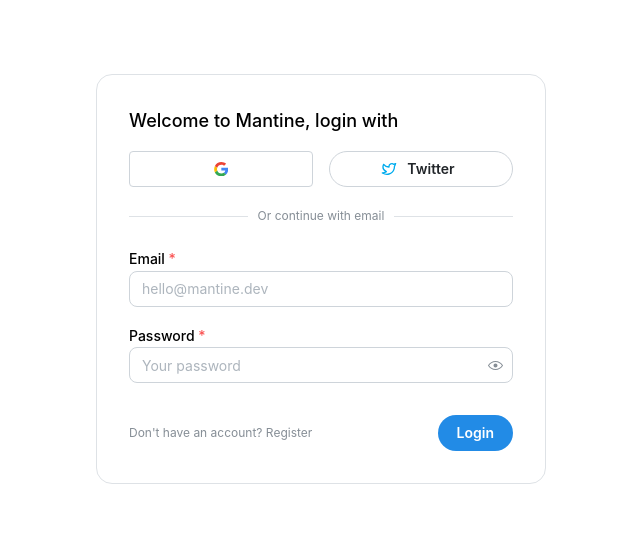
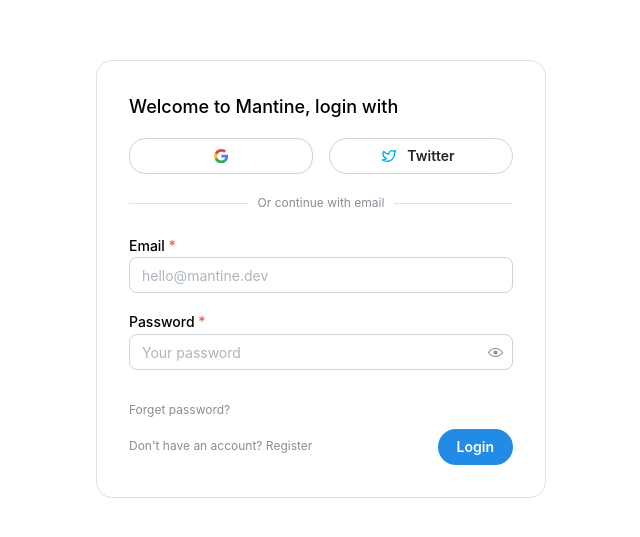
Before and after one commit to Rashad-Stack/mantine-ui, a React (Vite) app: page /auth in a window 1280 px wide. Shown: the part 121-658 px from the top of the page, without its empty margins (319-959 px from the left). Built offline with nearby package versions, Linux system fonts and the light colour scheme; no server answers.

Commit message:
feat: enhance authentication flow with password reset functionality and add profile picture input

```diff
--- a/src/components/GoogleButton.tsx
+++ b/src/components/GoogleButton.tsx
@@ -31,7 +31,7 @@
   };
 
   return (
-    <Button variant="default" onClick={handleGoogleSignIn}>
+    <Button variant="default" radius="lg" onClick={handleGoogleSignIn}>
       <svg
         xmlns="http://www.w3.org/2000/svg"
         preserveAspectRatio="xMidYMid"
--- a/src/pages/Auth.tsx
+++ b/src/pages/Auth.tsx
@@ -16,6 +16,7 @@
 import { upperFirst, useToggle } from "@mantine/hooks";
 import {
   createUserWithEmailAndPassword,
+  sendPasswordResetEmail,
   signInWithEmailAndPassword,
   updateProfile,
 } from "firebase/auth";
@@ -39,6 +40,7 @@
     initialValues: {
       email: "",
       name: "",
+      photoUrl: "",
       password: "",
       terms: true,
     },
@@ -46,7 +48,7 @@
     validate: {
       email: (val: string) => (/^\S+@\S+$/.test(val) ? null : "Invalid email"),
       password: (val: string) =>
-        val.length <= 6
+        val.length <= 1
           ? "Password should include at least 6 characters"
           : null,
     },
@@ -54,7 +56,7 @@
 
   const handleSubmit = form.onSubmit(async (values) => {
     setLoading(true);
-    const { email, password, name } = values;
+    const { email, password, name, photoUrl } = values;
 
     try {
       if (type === "register" && values.terms) {
@@ -66,6 +68,7 @@
         // Set the user's display name
         await updateProfile(result.user, {
           displayName: name,
+          photoURL: photoUrl,
         });
 
         dispatch({
@@ -81,12 +84,37 @@
       }
 
       navigate(from, { replace: true });
-    } catch (error) {
-      console.error(error);
+    } catch (error: unknown) {
+      const err = error as { code: string };
+      const errorMessage = err.code?.split("/")[1] || "An error occurred";
+      if (err.code.startsWith("auth/")) {
+        if (err.code.includes("password")) {
+          form.setErrors({ password: errorMessage });
+        } else if (err.code.includes("email")) {
+          form.setErrors({ email: errorMessage });
+        } else {
+          form.setErrors({ email: errorMessage, password: errorMessage });
+        }
+      } else {
+        console.error(err);
+      }
     } finally {
       setLoading(false);
     }
   });
+
+  const handleForgetPassword = async () => {
+    // Handle forgot password
+    setLoading(true);
+    try {
+      await sendPasswordResetEmail(auth, form.values.email);
+    } catch (error) {
+      console.error(error);
+    } finally {
+      alert("Password reset email sent");
+      setLoading(false);
+    }
+  };
 
   return (
     <>
@@ -129,6 +157,18 @@
                 />
               )}
 
+              {type === "register" && (
+                <TextInput
+                  label="Profile Picture"
+                  placeholder="Your profile picture"
+                  value={form.values.photoUrl}
+                  onChange={(event) =>
+                    form.setFieldValue("photoUrl", event.currentTarget.value)
+                  }
+                  radius="md"
+                />
+              )}
+
               <TextInput
                 required
                 label="Email"
@@ -137,7 +177,7 @@
                 onChange={(event) =>
                   form.setFieldValue("email", event.currentTarget.value)
                 }
-                error={form.errors.email && "Invalid email"}
+                error={form.errors.email}
                 radius="md"
               />
 
@@ -149,10 +189,7 @@
                 onChange={(event) =>
                   form.setFieldValue("password", event.currentTarget.value)
                 }
-                error={
-                  form.errors.password &&
-                  "Password should include at least 6 characters"
-                }
+                error={form.errors.password}
                 radius="md"
               />
 
@@ -167,7 +204,21 @@
               )}
             </Stack>
 
-            <Group justify="space-between" mt="xl">
+            {type === "login" && (
+              <Group justify="space-between" mt="xl">
+                <Anchor
+                  component="button"
+                  type="button"
+                  c="dimmed"
+                  onClick={handleForgetPassword}
+                  size="xs"
+                >
+                  Forget password?
+                </Anchor>
+              </Group>
+            )}
+
+            <Group justify="space-between" mt="xs">
               <Anchor
                 component="button"
                 type="button"
```
